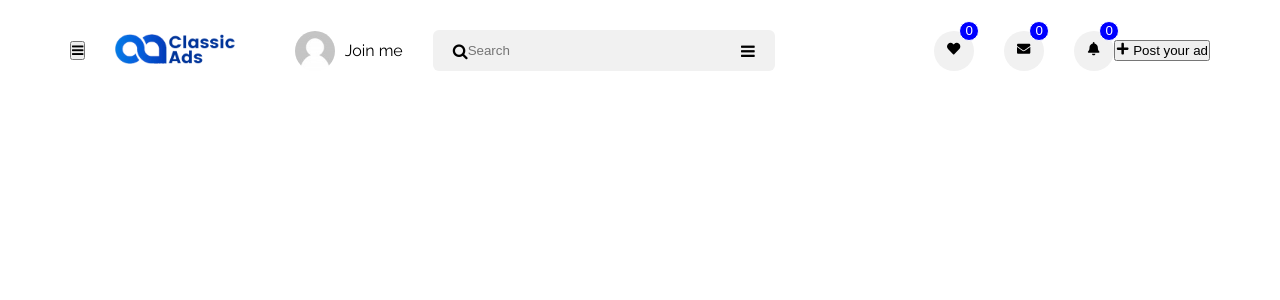
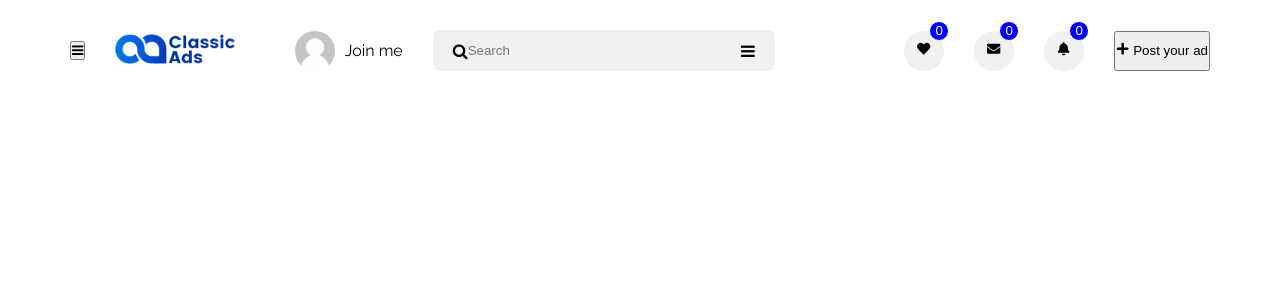
Before and after one commit to rafiurrafi/ad-listing, a React (Create React App) app: page / in a window 1280 px wide. Shown: the top 300 px of the page. Built offline with nearby package versions, Linux system fonts and the light colour scheme.

Commit message:
added dropdown component

```diff
--- a/src/components/button/button.jsx
+++ b/src/components/button/button.jsx
@@ -12,9 +12,6 @@ export const IconButton = styled.button({
   transition: "all .3s ",
   "&:focus ": {
     outline: "none",
-  },
-  "&:not(:first-of-type)": {
-    marginLeft: "3rem",
   },
   "&:hover": {
     backgroundColor: "blue",
--- /dev/null
+++ b/src/components/dropdown/dropdown.jsx
@@ -0,0 +1,24 @@
+import React, { useRef, useState } from "react";
+import { IconButton, IconButtonNotification } from "../button/button";
+import * as fa from "react-icons/fa";
+import "./dropdown.scss";
+import useClickOutside from "../../hooks/useClickOutside";
+const Dropdown = () => {
+  const [open, setOpen] = useState(false);
+  const ref = useRef(null);
+  useClickOutside(ref, () => setOpen(false));
+  const handleOpen = () => {
+    setOpen(!open);
+  };
+  return (
+    <div className="dropdown" ref={ref}>
+      <IconButton onClick={handleOpen}>
+        <fa.FaHeart />
+        <IconButtonNotification>0</IconButtonNotification>
+      </IconButton>
+      <div className={`${open ? "open" : ""} dropdown__content`}>hello</div>
+    </div>
+  );
+};
+
+export default Dropdown;
--- /dev/null
+++ b/src/components/dropdown/dropdown.scss
@@ -0,0 +1,17 @@
+.dropdown {
+  position: relative;
+  &__content {
+    position: absolute;
+    top: 5rem;
+    left: 0;
+    width: 10rem;
+    height: 0;
+    overflow: hidden;
+    z-index: 2;
+    background-color: red;
+    transition: height 0.4s;
+    &.open {
+      height: 20rem;
+    }
+  }
+}
--- a/src/components/header/header.jsx
+++ b/src/components/header/header.jsx
@@ -5,6 +5,7 @@ import * as fa from "react-icons/fa";
 import "./header.scss";
 import Container from "../container/container";
 import { IconButton, IconButtonNotification } from "../button/button";
+import Dropdown from "../dropdown/dropdown";
 const Header = () => {
   return (
     <div className="header my-3">
@@ -25,19 +26,20 @@ const Header = () => {
             <input type="text" placeholder="Search" className="header__input" />
             <i className="fa fa-bars"></i>
           </div>
+          <div className="header__icon-container">
+            <Dropdown />
             <div>
-            <IconButton>
-              <fa.FaHeart />
-              <IconButtonNotification>0</IconButtonNotification>
-            </IconButton>
               <IconButton>
                 <fa.FaEnvelope />
                 <IconButtonNotification>0</IconButtonNotification>
               </IconButton>
+            </div>
+            <div>
               <IconButton>
                 <fa.FaBell />
                 <IconButtonNotification>0</IconButtonNotification>
               </IconButton>
+            </div>
             <button>
               <fa.FaPlus /> Post your ad
             </button>
--- a/src/components/header/header.scss
+++ b/src/components/header/header.scss
@@ -33,4 +33,10 @@
       border-radius: 50%;
     }
   }
+  &__icon-container {
+    display: flex;
+    & > * {
+      margin-left: 3rem;
+    }
+  }
 }
--- /dev/null
+++ b/src/hooks/useClickOutside.js
@@ -0,0 +1,19 @@
+import { useEffect } from "react";
+
+const useClickOutside = (ref, handler) => {
+  useEffect(() => {
+    const listener = (event) => {
+      const el = ref?.current;
+      console.log(el);
+      if (!el || el.contains(event.target)) return;
+      handler(event);
+    };
+    document.addEventListener("mousedown", listener);
+    document.addEventListener("touchstart", listener);
+    return () => {
+      document.removeEventListener("mousedown", listener);
+      document.removeEventListener("touchstart", listener);
+    };
+  }, [ref, handler]);
+};
+export default useClickOutside;
```
Lines whose indentation alone changed are shown as unchanged.
